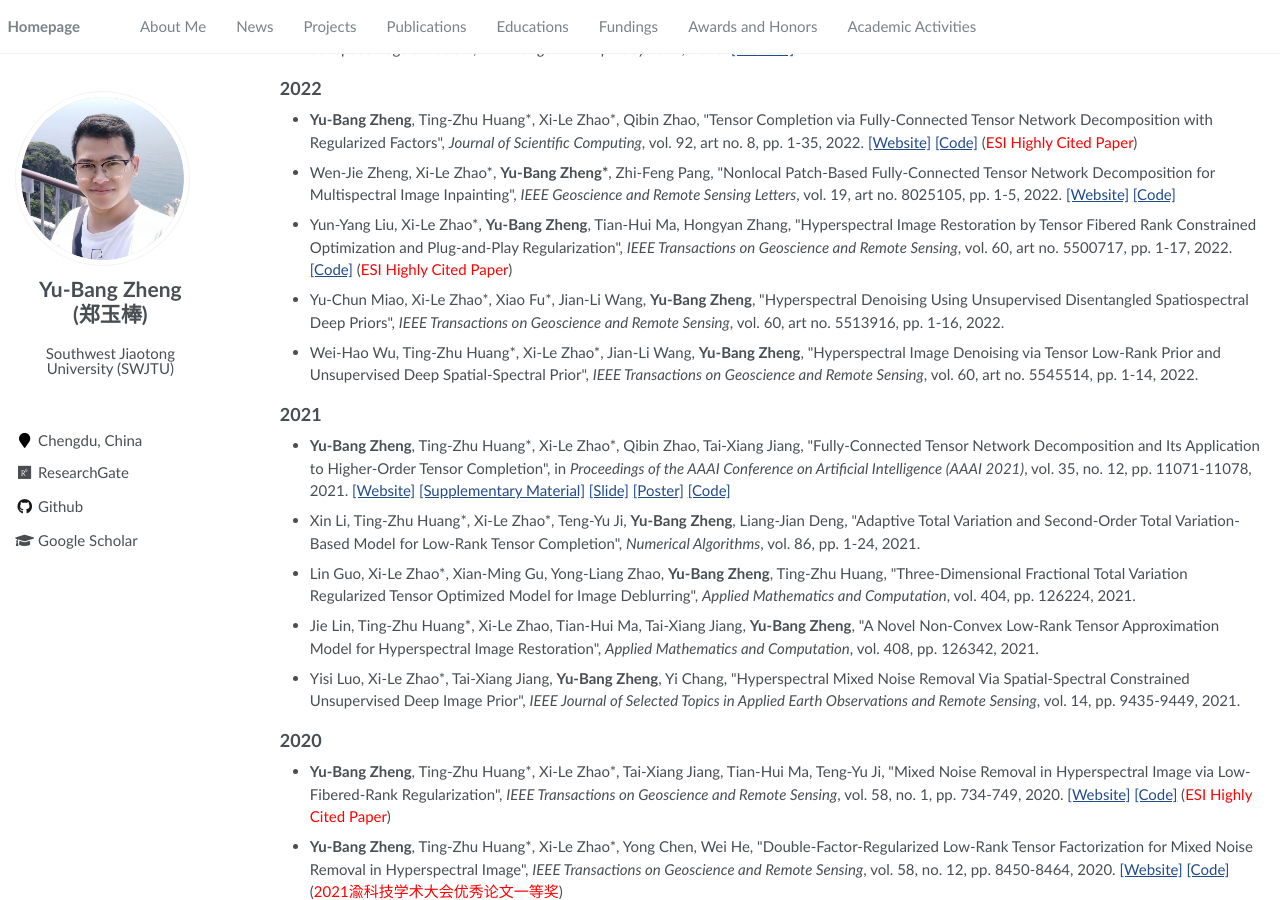
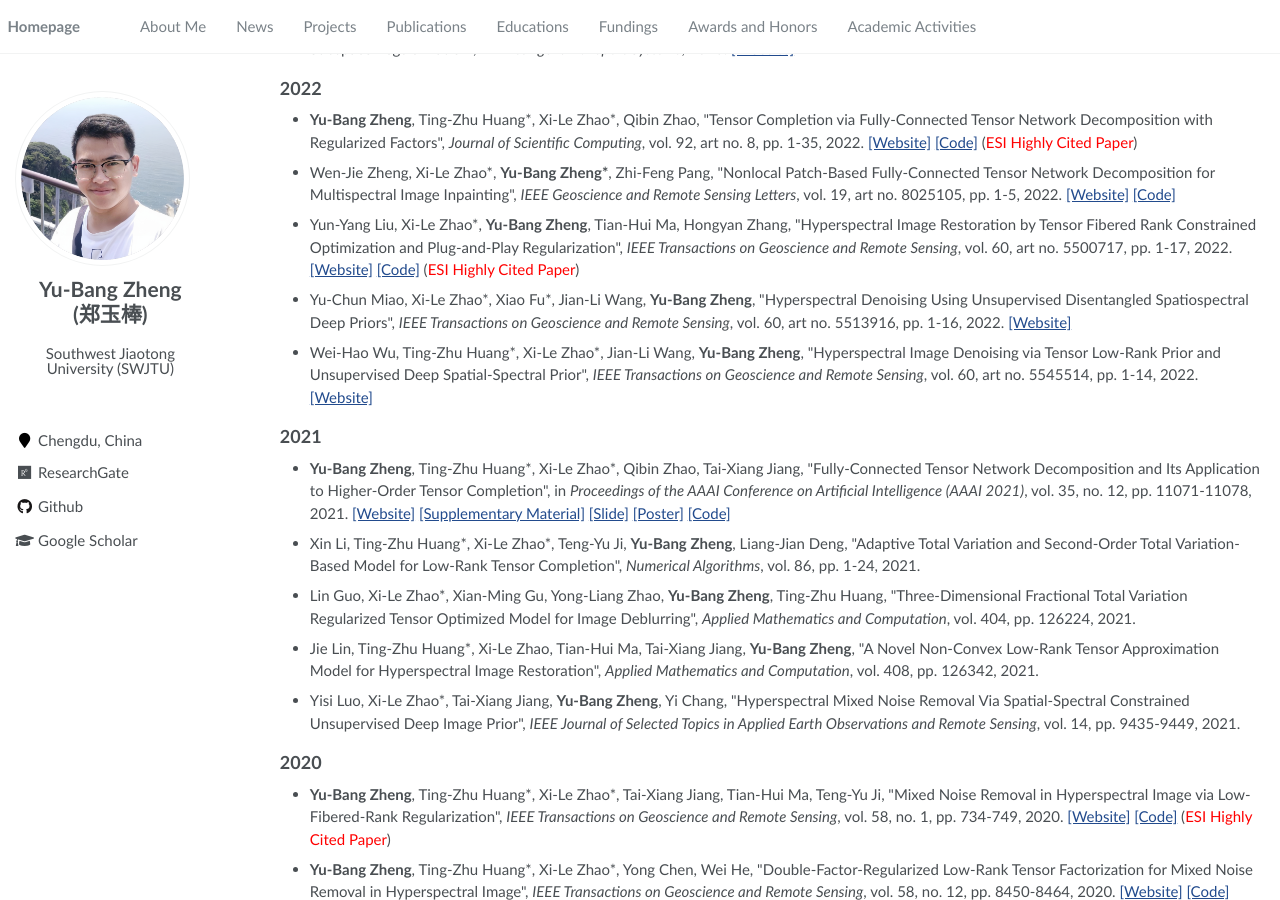
Before and after one commit to YuBangZheng/yubangzheng.github.io, a Jekyll site: the page built from pages/about.md, in a window 1280 px wide and 900 px high, scrolled down 2032 px. Built offline with Jekyll 4.4.1, drawn with Linux system fonts in a browser that asks for light colours; a script that is not in the unit is left out.

Commit message:
Update about.md

```diff
--- a/pages/about.md
+++ b/pages/about.md
@@ -120,11 +120,11 @@ My current interests include high-dimensional image processing, machine learning
 
 - Wen-Jie Zheng, Xi-Le Zhao\*, **Yu-Bang Zheng\***, Zhi-Feng Pang, \"Nonlocal Patch-Based Fully-Connected Tensor Network Decomposition for Multispectral Image Inpainting\", _IEEE Geoscience and Remote Sensing Letters_, vol. 19, art no. 8025105, pp. 1-5, 2022. [[Website]](https://ieeexplore.ieee.org/document/9598921) [[Code]](https://yubangzheng.github.io/codes/code_NLFCTN.zip)
 
-- Yun-Yang Liu, Xi-Le Zhao\*, **Yu-Bang Zheng**, Tian-Hui Ma, Hongyan Zhang, \"Hyperspectral Image Restoration by Tensor Fibered Rank Constrained Optimization and Plug-and-Play Regularization\", _IEEE Transactions on Geoscience and Remote Sensing_, vol. 60, art no. 5500717, pp. 1-17, 2022. [[Code]](https://github.com/zhaoxile/TGRS_FRCTR_PnP) (<span style="color:red">ESI Highly Cited Paper</span>)
+- Yun-Yang Liu, Xi-Le Zhao\*, **Yu-Bang Zheng**, Tian-Hui Ma, Hongyan Zhang, \"Hyperspectral Image Restoration by Tensor Fibered Rank Constrained Optimization and Plug-and-Play Regularization\", _IEEE Transactions on Geoscience and Remote Sensing_, vol. 60, art no. 5500717, pp. 1-17, 2022. [[Website]](https://ieeexplore.ieee.org/abstract/document/9314228) [[Code]](https://github.com/zhaoxile/TGRS_FRCTR_PnP) (<span style="color:red">ESI Highly Cited Paper</span>)
 
-- Yu-Chun Miao, Xi-Le Zhao\*, Xiao Fu\*, Jian-Li Wang, **Yu-Bang Zheng**, \"Hyperspectral Denoising Using Unsupervised Disentangled Spatiospectral Deep Priors\", _IEEE Transactions on Geoscience and Remote Sensing_, vol. 60, art no. 5513916, pp. 1-16, 2022.
+- Yu-Chun Miao, Xi-Le Zhao\*, Xiao Fu\*, Jian-Li Wang, **Yu-Bang Zheng**, \"Hyperspectral Denoising Using Unsupervised Disentangled Spatiospectral Deep Priors\", _IEEE Transactions on Geoscience and Remote Sensing_, vol. 60, art no. 5513916, pp. 1-16, 2022. [[Website]](https://ieeexplore.ieee.org/abstract/document/9524362)
 
-- Wei-Hao Wu, Ting-Zhu Huang\*, Xi-Le Zhao\*, Jian-Li Wang, **Yu-Bang Zheng**, \"Hyperspectral Image Denoising via Tensor Low-Rank Prior and Unsupervised Deep Spatial-Spectral Prior\", _IEEE Transactions on Geoscience and Remote Sensing_, vol. 60, art no. 5545514, pp. 1-14, 2022.
+- Wei-Hao Wu, Ting-Zhu Huang\*, Xi-Le Zhao\*, Jian-Li Wang, **Yu-Bang Zheng**, \"Hyperspectral Image Denoising via Tensor Low-Rank Prior and Unsupervised Deep Spatial-Spectral Prior\", _IEEE Transactions on Geoscience and Remote Sensing_, vol. 60, art no. 5545514, pp. 1-14, 2022. [[Website]](https://ieeexplore.ieee.org/abstract/document/9992168)
 
 ## 2021
 
```
